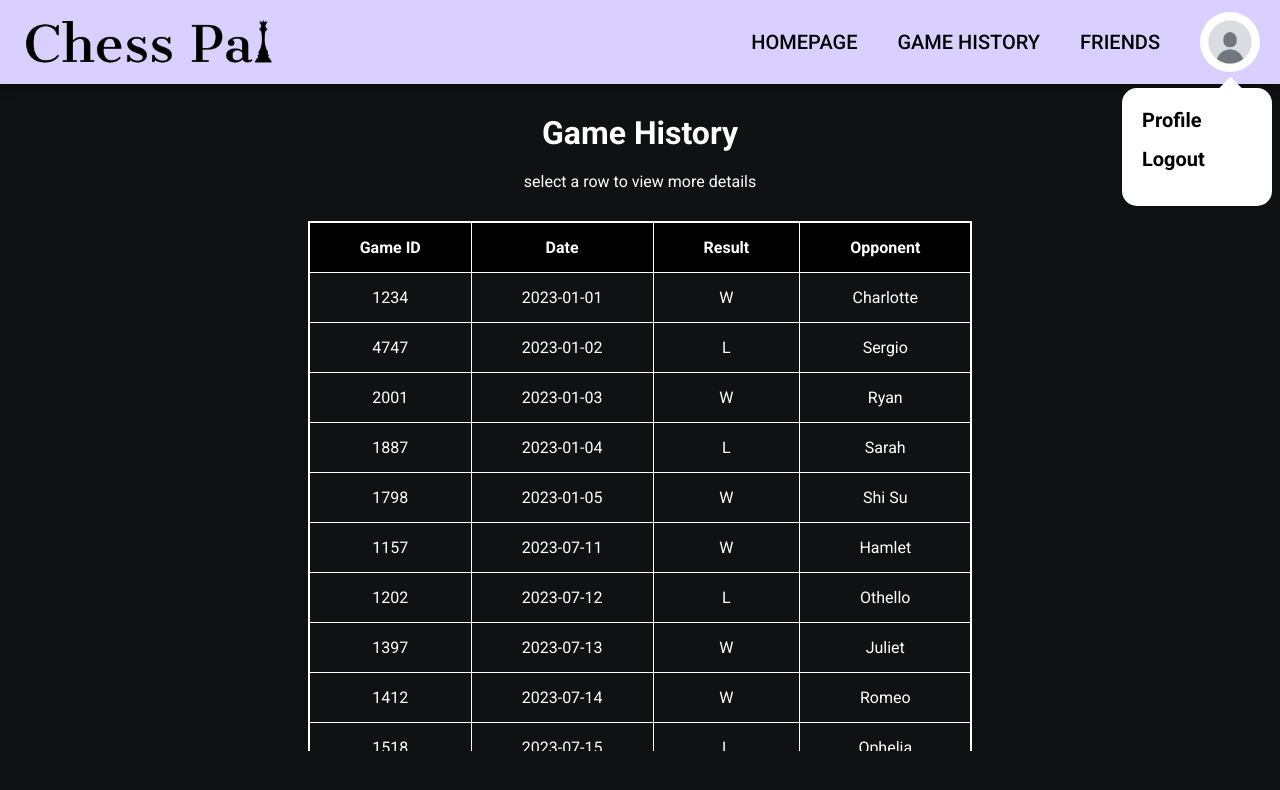
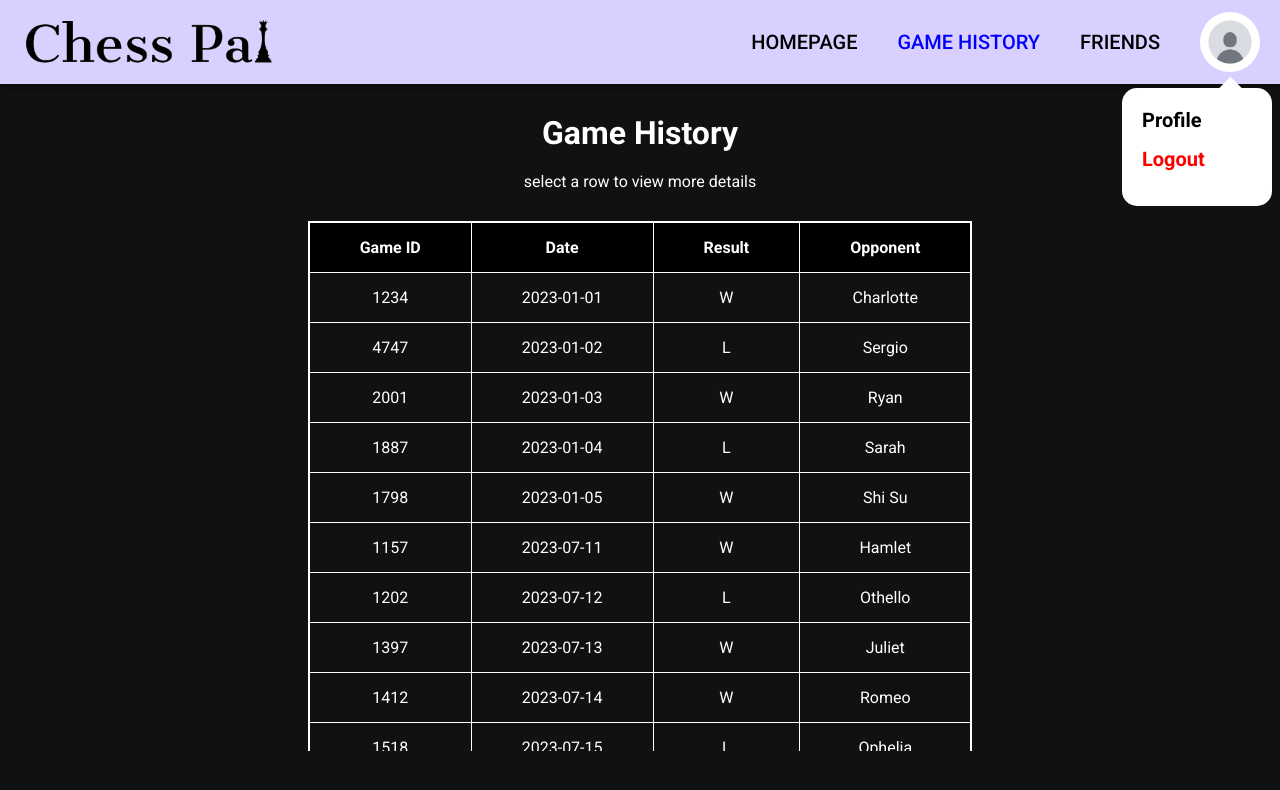
Before and after one commit to francsir/Group6-Design-Project, a React (Create React App) app in the folder chessPal/frontend/: page /GameHistory in a window 1280 px wide. Both pictures are taken after a click on the picture 1230 px from the left and 42 px from the top of the page. Shown: the top 790 px of the page. Built offline with nearby package versions, Linux system fonts and the light colour scheme; no server answers; a web font is replaced by a local one.

Commit message:
Fixed dropdown logic and added color for active section

```diff
--- a/chessPal/frontend/src/components/Navbar.js
+++ b/chessPal/frontend/src/components/Navbar.js
@@ -1,6 +1,6 @@
 import React, { useState, useEffect } from "react";
 
-import { Link } from "react-router-dom";
+import { Link, useLocation } from "react-router-dom";
 
 import styles from "../styles/Navbar.module.css";
 
@@ -15,6 +15,7 @@ const Navbar = () => {
   const [click, setClick] = useState(false);
   const [isLogged, setIsLogged] = useState(true);
   const [openProfileMenu, setOpenProfileMenu] = useState(false);
+  const location = useLocation();
 
   const handleClick = () => setClick(!click);
   const closeMenu = () => setClick(false);
@@ -31,6 +32,10 @@ const Navbar = () => {
     window.addEventListener("resize", checkScreenWidth);
     return () => window.removeEventListener("resize", checkScreenWidth);
   }, []);
+
+  const isSectionActive = (section) => {
+    return location.pathname === section ? styles.activeSection : "";
+  };
 
   return (
     <>
@@ -53,21 +58,35 @@ const Navbar = () => {
           }
         >
           <div className={styles.item}>
-            <Link to="/Homepage" onClick={closeMenu} className={styles.link}>
+            <Link
+              to="/Homepage"
+              onClick={closeMenu}
+              className={`${styles.link} ${isSectionActive("/Homepage")}`}
+            >
               HOMEPAGE
             </Link>
           </div>
           <div className={styles.item}>
-            <Link to="/GameHistory" onClick={closeMenu} className={styles.link}>
+            <Link
+              to="/GameHistory"
+              onClick={closeMenu}
+              className={`${styles.link} ${isSectionActive("/GameHistory")}`}
+            >
               GAME HISTORY
             </Link>
           </div>
           <div className={styles.item}>
-            <Link to="/friends" onClick={closeMenu} className={styles.link}>
+            <Link
+              to="/friends"
+              onClick={closeMenu}
+              className={`${styles.link} ${isSectionActive("/friends")}`}
+            >
               FRIENDS
             </Link>
           </div>
-          {isLogged && click ? (
+          {isLogged ? (
+            <>
+              {click ? (
                 <div className={"flex-column " + styles.profile_options_menu}>
                   <div className={"flex-container " + styles.divider_container}>
                     <div className={styles.line}></div>
@@ -84,7 +103,9 @@ const Navbar = () => {
                   </div>
                 </div>
               ) : (
-            <div className={"flex-container " + styles.user_profile_container}>
+                <div
+                  className={"flex-container " + styles.user_profile_container}
+                >
                   <img
                     src={defaultProfilePic}
                     alt="profile"
@@ -94,10 +115,19 @@ const Navbar = () => {
                   {openProfileMenu && (
                     <div className={"flex-column " + styles.dropdown}>
                       <ul>
-                    <Link to="/Profile" className={styles.link}>
+                        <Link
+                          to="/Profile"
+                          className={`${styles.link} ${isSectionActive(
+                            "/Profile"
+                          )} `}
+                        >
                           <li>Profile</li>
                         </Link>
-                    <Link className={styles.link}>
+                        <Link
+                          to="/logout"
+                          className={styles.link}
+                          style={{ color: "red" }}
+                        >
                           <li>Logout</li>
                         </Link>
                       </ul>
@@ -105,7 +135,8 @@ const Navbar = () => {
                   )}
                 </div>
               )}
-          {!isLogged ? (
+            </>
+          ) : (
             <div className={"flex-row " + styles.buttons}>
               <Link to="/login">
                 <Button
@@ -126,8 +157,6 @@ const Navbar = () => {
                 </Button>
               </Link>
             </div>
-          ) : (
-            ""
           )}
         </div>
       </div>
--- a/chessPal/frontend/src/styles/GameHistoryTable.module.css
+++ b/chessPal/frontend/src/styles/GameHistoryTable.module.css
@@ -9,8 +9,8 @@
 .table_container th {
   position: sticky;
   top: 0;
-    z-index: 1;
-    background-color:black;
+  /* z-index: 1; */
+  background-color: black;
 }
 
 .table_container th,
--- a/chessPal/frontend/src/styles/Navbar.module.css
+++ b/chessPal/frontend/src/styles/Navbar.module.css
@@ -25,10 +25,10 @@
 }
 
 .nav .right_section_menu {
-  background-color: #d9d0ffc9;
+  background-color: #b9aafd;
   padding: 30px;
   position: fixed;
-  z-index: 999;
+  z-index: 1;
   right: 0;
   top: 84.2px;
   gap: 30px;
@@ -77,7 +77,7 @@
   display: none;
 }
 
-.dropdown {
+.nav .user_profile_container .dropdown {
   background-color: #ffffff;
   position: fixed;
   z-index: 999;
@@ -88,7 +88,7 @@
   border-radius: 15px;
 }
 
-.dropdown::before {
+.nav .user_profile_container .dropdown::before {
   content: "";
   position: absolute;
   top: -0.4rem;
@@ -99,36 +99,40 @@
   background-color: #ffffff;
 }
 
-.dropdown .link {
+.nav .user_profile_container .dropdown .link {
   text-decoration: none;
   font-size: var(--font-size-md);
   font-weight: var(--font-weight-bold);
 }
 
-.dropdown .link:hover {
+.nav .user_profile_container .dropdown .link:hover {
   color: blue;
 }
 
-.profile_options_menu {
+.right_section_menu .profile_options_menu {
   gap: 30px;
 }
 
-.divider_container {
+.right_section_menu .profile_options_menu .divider_container {
   align-items: center;
   justify-content: center;
   text-align: center;
 }
 
-.divider_container .line {
+.right_section_menu .profile_options_menu .divider_container .line {
   height: 1px;
   background-color: black;
   flex-grow: 1;
 }
 
-.divider_container .text {
+.right_section_menu .profile_options_menu .divider_container .text {
   margin: 0 10px;
   color: black;
   font-size: var(--font-size-sm);
+}
+
+.nav .activeSection {
+  color: blue;
 }
 
 @media screen and (max-width: 1000px) {
```
Lines whose indentation alone changed are shown as unchanged.
